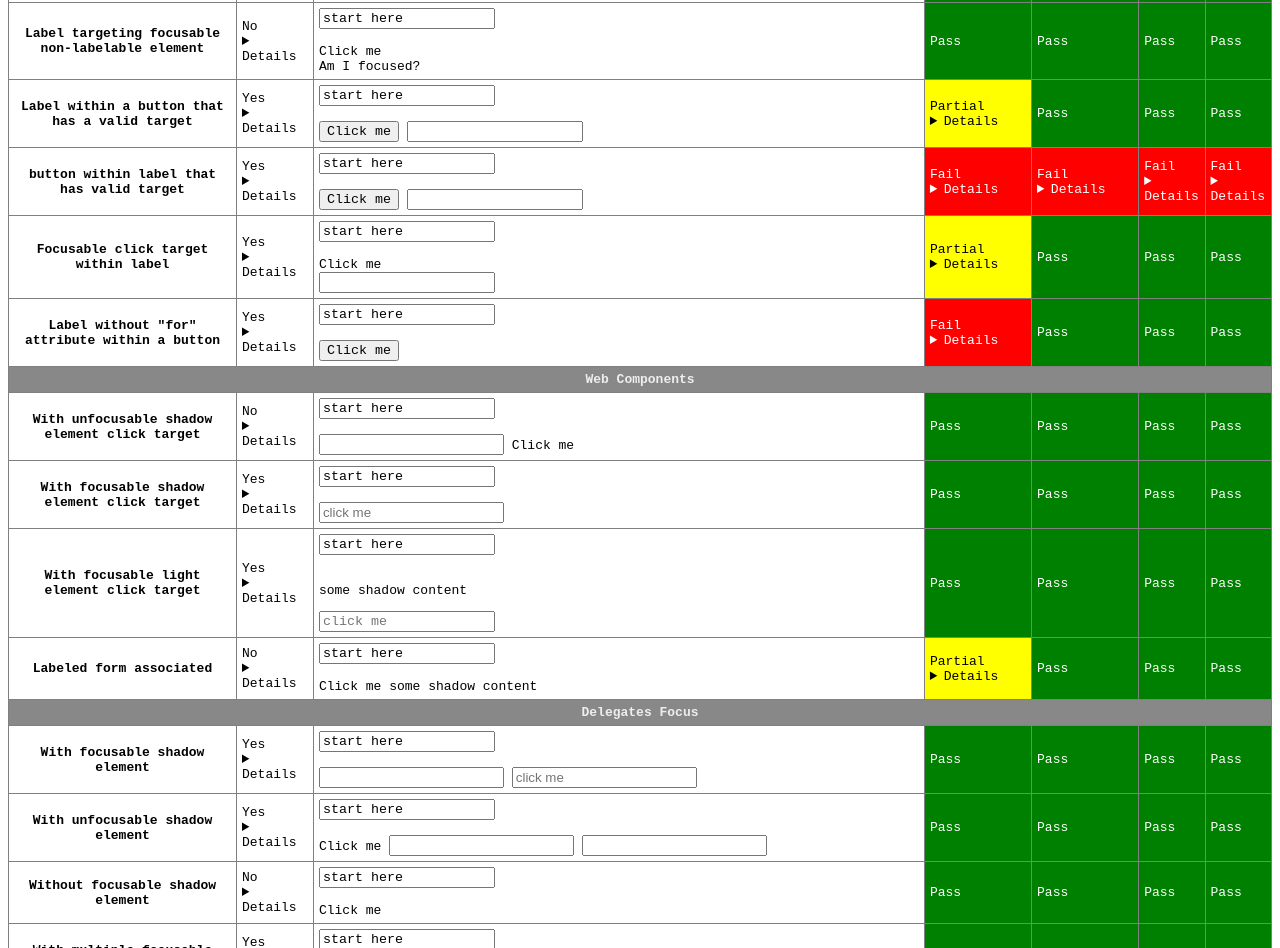
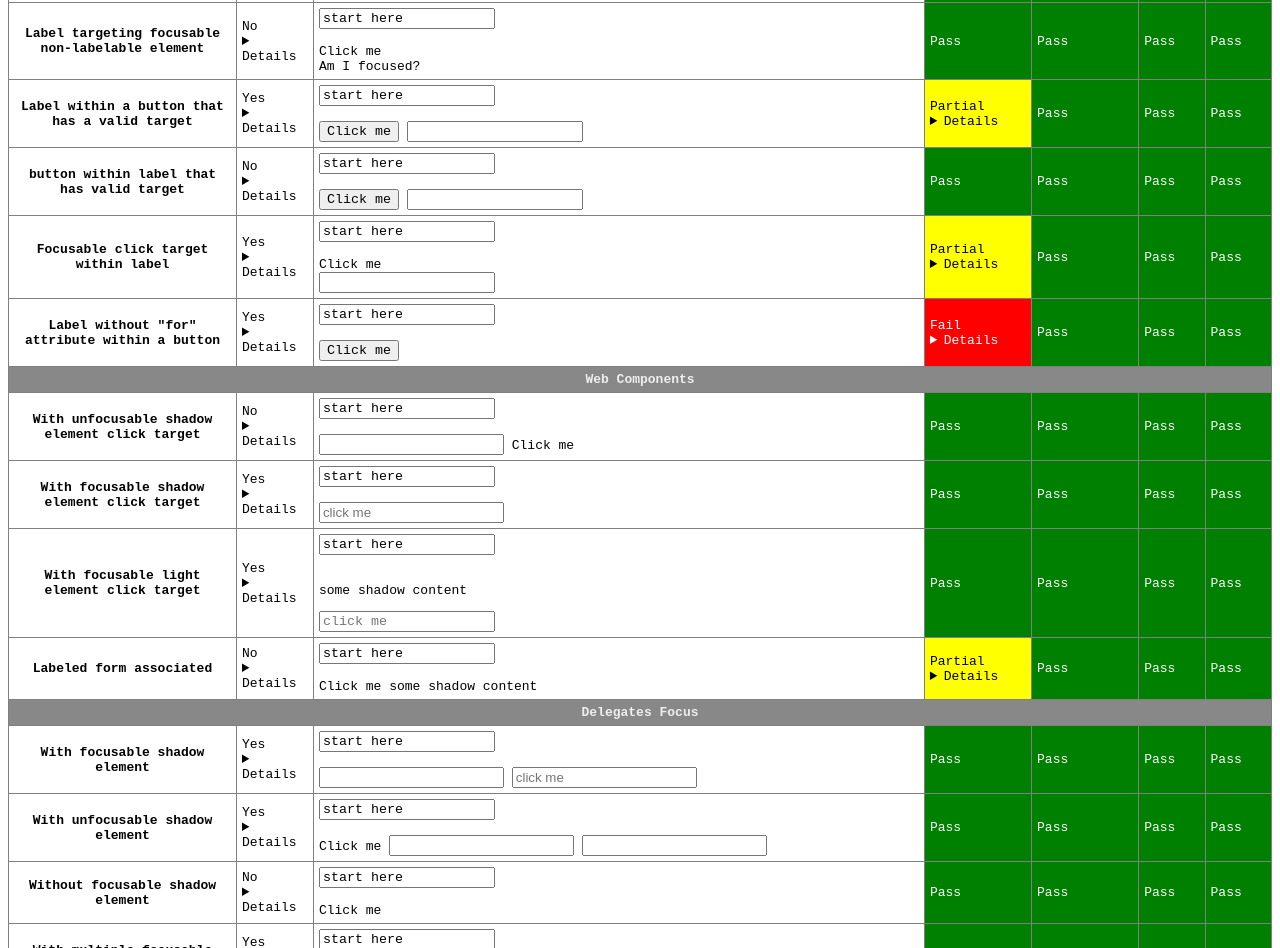
Before and after one commit to NickGard/click-focus-testing, a plain HTML site: page index.html in a window 1280 px wide. Shown: the part 7383-8331 px from the top of the page. Drawn offline with Linux system fonts and the light colour scheme.

Commit message:
change expected outcome for interactive click target within label

```diff
--- a/index.html
+++ b/index.html
@@ -2485,7 +2485,7 @@
         <tr data-test-case id="button_with_label">
           <th scope="row">button within label that has valid target</th>
           <td>
-            Yes
+            No
             <details class="results"></details>
           </td>
           <td>
@@ -2496,52 +2496,12 @@
                 <span data-click-target>Click me</span>
               </button>
             </label>
-            <input
-              type="text"
-              id="button_with_label_target"
-              data-redirected-focus-target
-            />
-          </td>
-          <td class="fail">
-            Fail
-            <!-- TODO: check expected behavior across browsers and against spec, better describe actual behavior -->
-            <details>
-              &lt;label&gt; element does not redirect focus on click. No "focus"
-              or "focusin" events are dispatched on the &lt;input&gt; element,
-              it does not become the active element, and it does not match the
-              :focus selector.
-            </details>
-          </td>
-          <td class="fail">
-            Fail
-            <!-- TODO: check expected behavior across browsers and against spec, better describe actual behavior -->
-            <details>
-              &lt;label&gt; element does not redirect focus on click. No "focus"
-              or "focusin" events are dispatched on the &lt;input&gt; element,
-              it does not become the active element, and it does not match the
-              :focus selector.
-            </details>
-          </td>
-          <td class="fail">
-            Fail
-            <!-- TODO: check expected behavior across browsers and against spec, better describe actual behavior -->
-            <details>
-              &lt;label&gt; element does not redirect focus on click. No "focus"
-              or "focusin" events are dispatched on the &lt;input&gt; element,
-              it does not become the active element, and it does not match the
-              :focus selector.
-            </details>
-          </td>
-          <td class="fail">
-            Fail
-            <!-- TODO: check expected behavior across browsers and against spec, better describe actual behavior -->
-            <details>
-              &lt;label&gt; element does not redirect focus on click. No "focus"
-              or "focusin" events are dispatched on the &lt;input&gt; element,
-              it does not become the active element, and it does not match the
-              :focus selector.
-            </details>
-          </td>
+            <input type="text" id="button_with_label_target" />
+          </td>
+          <td class="pass">Pass</td>
+          <td class="pass">Pass</td>
+          <td class="pass">Pass</td>
+          <td class="pass">Pass</td>
         </tr>
         <tr data-test-case id="focusable_click_target_within_label">
           <th scope="row">Focusable click target within label</th>
```
